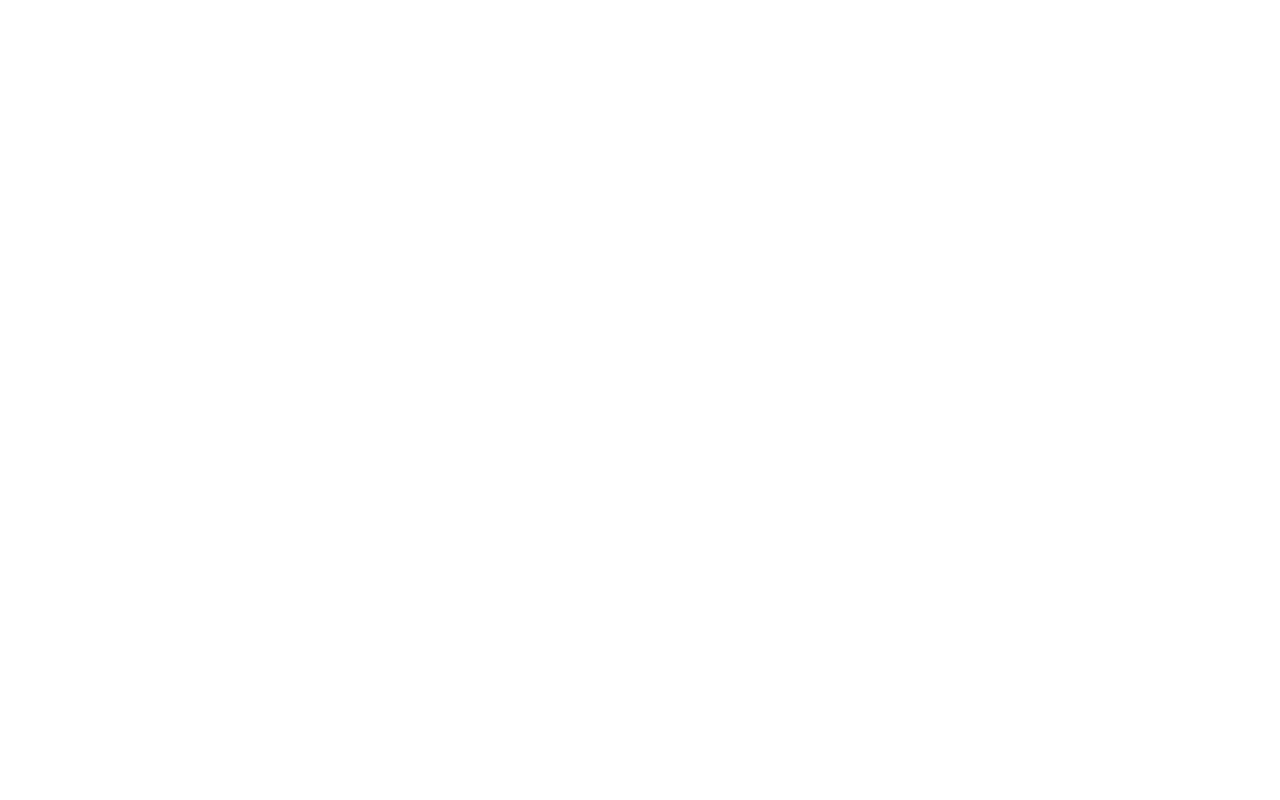
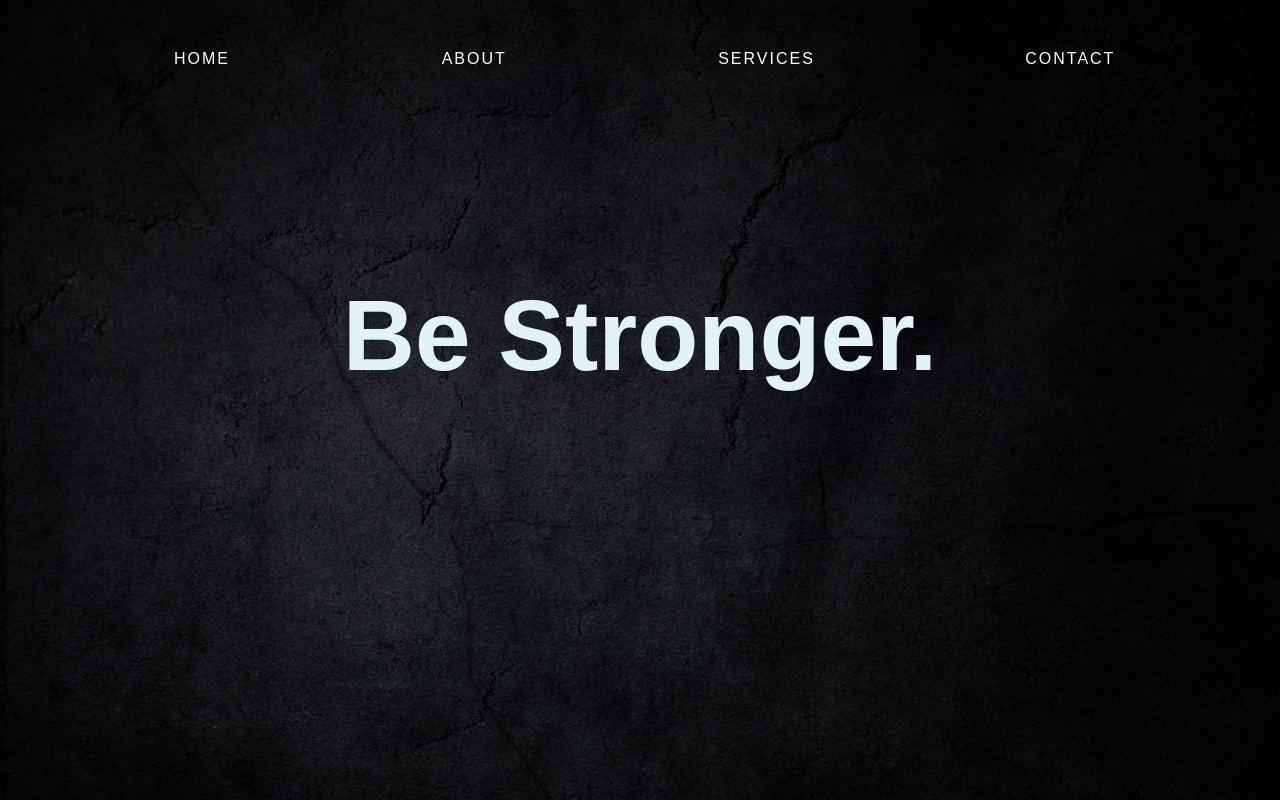
Before and after one commit to Rugnus/laba4-2sem, a plain HTML site: page index.html in a window 1280 px wide. Drawn offline with nearby package versions, Linux system fonts and the light colour scheme; a web font is replaced by a local one.

Commit message:
100% header on da way

```diff
--- a/index.html
+++ b/index.html
@@ -2,12 +2,15 @@
 <html lang="en" dir="ltr">
   <head>
     <meta charset="utf-8">
-    <title></title>
+    <title>Laba #4</title>
     <meta name="viewport" content="width=device-width, initial-scale=1.0">
+    <meta name="description" content="">
     <!-- Ion Icons -->
     <link href="https://unpkg.com/ionicons@4.5.10-0/dist/css/ionicons.min.css" rel="stylesheet">
     <!-- My Styles -->
     <link rel="stylesheet" href="styles.css">
+    <!-- fonts -->
+    <link href="https://fonts.googleapis.com/css?family=Saira+Semi+Condensed:100,200,300,400,500,600,700,800,900&display=swap" rel="stylesheet">
     <!-- Animations -->
     <link rel="stylesheet" href="css/animate.css">
     <script src="js/wow.min.js"></script>
@@ -20,7 +23,6 @@
     <header>
       <div class="container">
         <nav>
-          <ion-icon name="color-palette-outline"></ion-icon>
           <ul>
             <li><a href="#">Home</a></li>
             <li><a href="#">About</a></li>
@@ -29,6 +31,7 @@
           </ul>
         </nav>
       </div>
+      <h1>Be Stronger.</h1>
     </header>
 
 
--- a/styles.css
+++ b/styles.css
@@ -6,9 +6,131 @@
 
 html {
   font-size: 10px;
+  font-family: Saira Semi Condensed, sans-serif;
+}
+
+body {
+  overflow-x: hidden;
 }
 
 a {
   text-decoration: none;
-  color: #fff;
+  color: #fffdf9;
 }
+
+header {
+  width: 100%;
+  height: 100vh;
+  background: linear-gradient(to bottom, rgba(0,0,0,0.8), rgba(0, 0, 0, 0.5)), url(images/header_fon.jpg) center no-repeat;
+  background-size: cover;
+}
+
+.container {
+  max-width: 120rem;
+  width: 90%;
+  margin: 0 auto;
+}
+
+nav {
+  padding-top: 5rem;
+  display: flex;
+  justify-content: space-between;
+  align-items: center;
+  text-transform: uppercase;
+  font-size: 1.6rem;
+}
+
+.brand {
+  font-size: 3rem;
+  font-weight: 300;
+  transform: translateX(-100rem);
+  animation: slideIn .5s forwards;
+}
+
+.brand span {
+  color: crimson;
+}
+
+nav ul {
+  display: flex;
+}
+
+nav ul li {
+  list-style: none;
+
+}
+
+nav ul li a {
+  padding: 1rem 0;
+  margin: 0 11rem;
+  position: relative;
+  letter-spacing: 2px;
+}
+
+
+nav ul li a::before,
+nav ul li a::after {
+    content: "";
+    position: absolute;
+    width: 100%;
+    height: 2px;
+    background-color: #50bda1;
+    left: 0;
+    transform: scaleX(0);
+    transition: all .5s;
+}
+
+nav ul li a::before {
+  top: 0;
+  transform-origin: left;
+}
+
+nav ul li a::after {
+  bottom: 0;
+  transform-origin: right;
+}
+
+nav ul li a:hover::before,
+nav ul li a:hover::after {
+  transform: scaleX(1);
+}
+
+header h1 {
+  color: #e1f4f3  ;
+  text-align: center;
+  padding: 15% 0;
+  font-size: 10rem;
+}
+
+
+
+
+
+
+
+
+
+
+
+
+
+
+
+
+
+
+
+
+
+
+
+
+@media screen and (min-width: 350px) {
+  header {
+    height: 100vh;
+  }
+
+  header h1 {
+    font-size: 10rem;
+  }
+}
```
Also changed, not shown: images/header_fon.jpg (added).
